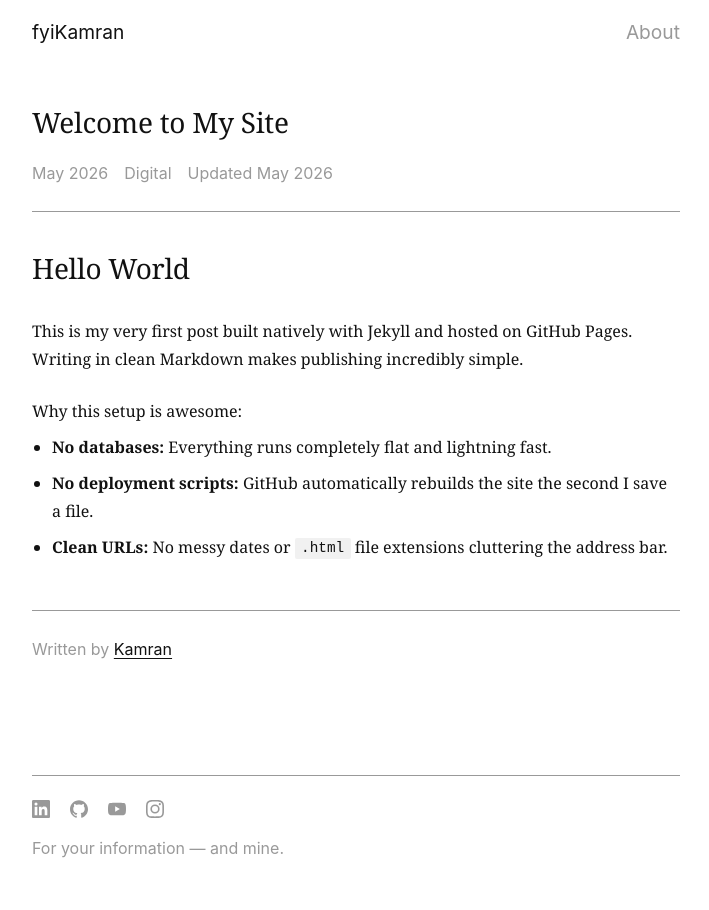
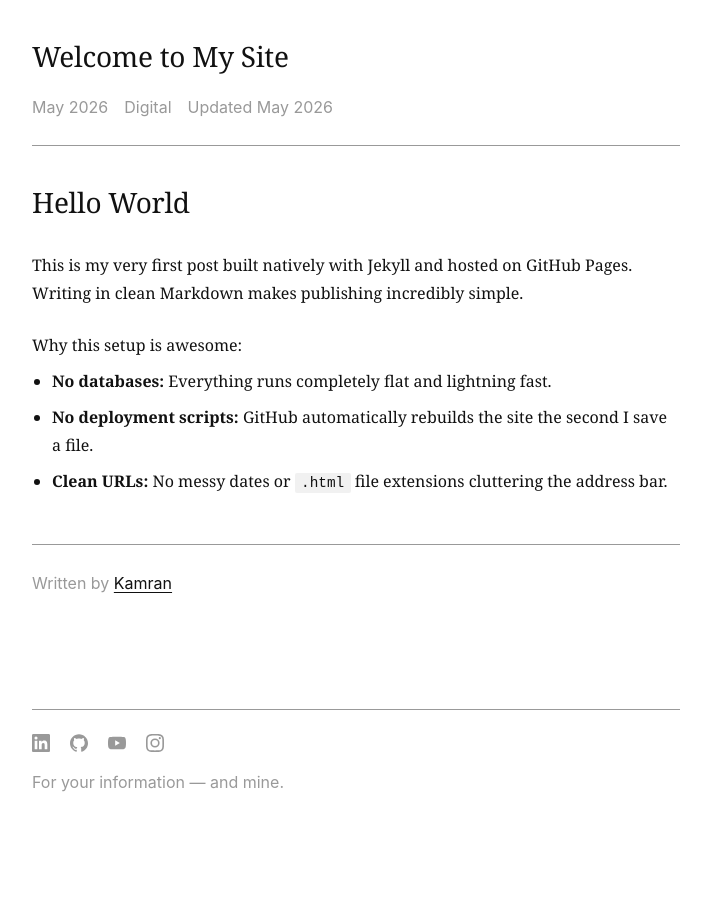
Before and after one commit to fyikamran/fyikamran.github.io, a Jekyll site: the page built from _posts/2026-05-29-welcome-to-my-site.md, in a window 1280 px wide. Shown: the whole page, without its empty margins (284-993 px from the left). Built offline with Jekyll 4.4.1, drawn with Linux system fonts in a browser that asks for light colours.

Commit message:
Update post.html

```diff
--- a/_layouts/post.html
+++ b/_layouts/post.html
@@ -8,12 +8,6 @@
 <link rel="stylesheet" href="/assets/css/styles.css">
 </head>
 <body>
-
- <header>
-   <nav aria-label="Main navigation">
-     {% include header.html %}
-   </nav>
- </header>
 
  <main id="main-content">
    <article>
```
